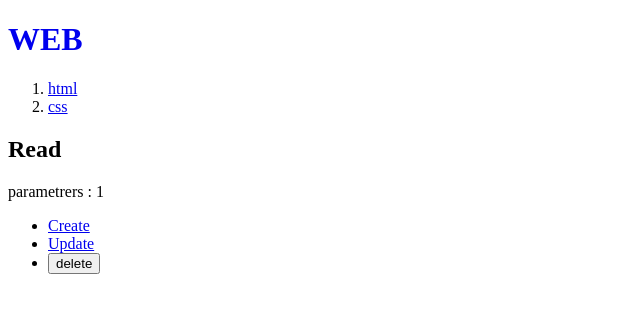
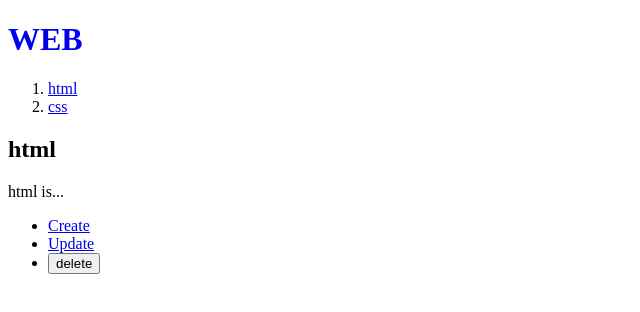
Before and after one commit to geunskoo/learning-nextjs, a Next.js app: page /read/1 in a window 1280 px wide. Shown: the top 312 px of the page, without its empty margins (0-640 px from the left). Built offline with nearby package versions, Linux system fonts and the light colour scheme; data requests are answered from the project's data file.

Commit message:
feat: 간단한 컴포넌트에서 조회 구현

```diff
--- a/db.json
+++ b/db.json
@@ -1,10 +1,10 @@
 {
     "posts": [
-      { "id": 1, "title": "Hello World" }
+      { "id": "1", "title": "Hello World" }
     ],
 
     "topics": [
-      { "id": 1, "title": "html", "body":"html is..." },
-      { "id": 2, "title": "css", "body":"css is..." }
+      { "id": "1", "title": "html", "body":"html is..." },
+      { "id": "2", "title": "css", "body":"css is..." }
     ]
   }
--- a/src/app/read/[id]/page.js
+++ b/src/app/read/[id]/page.js
@@ -1,8 +1,10 @@
-export default function Read(props){
+export default async function Read(props){
+    const resp = await fetch(`http://localhost:9999/topics/${props.params.id}`);
+    const topic = await resp.json();
     return (
         <>
-            <h2>Read</h2>
-            parametrers : {props.params.id}
+            <h2>{topic.title}</h2>
+            {topic.body}
         </>
     )
 }
```
